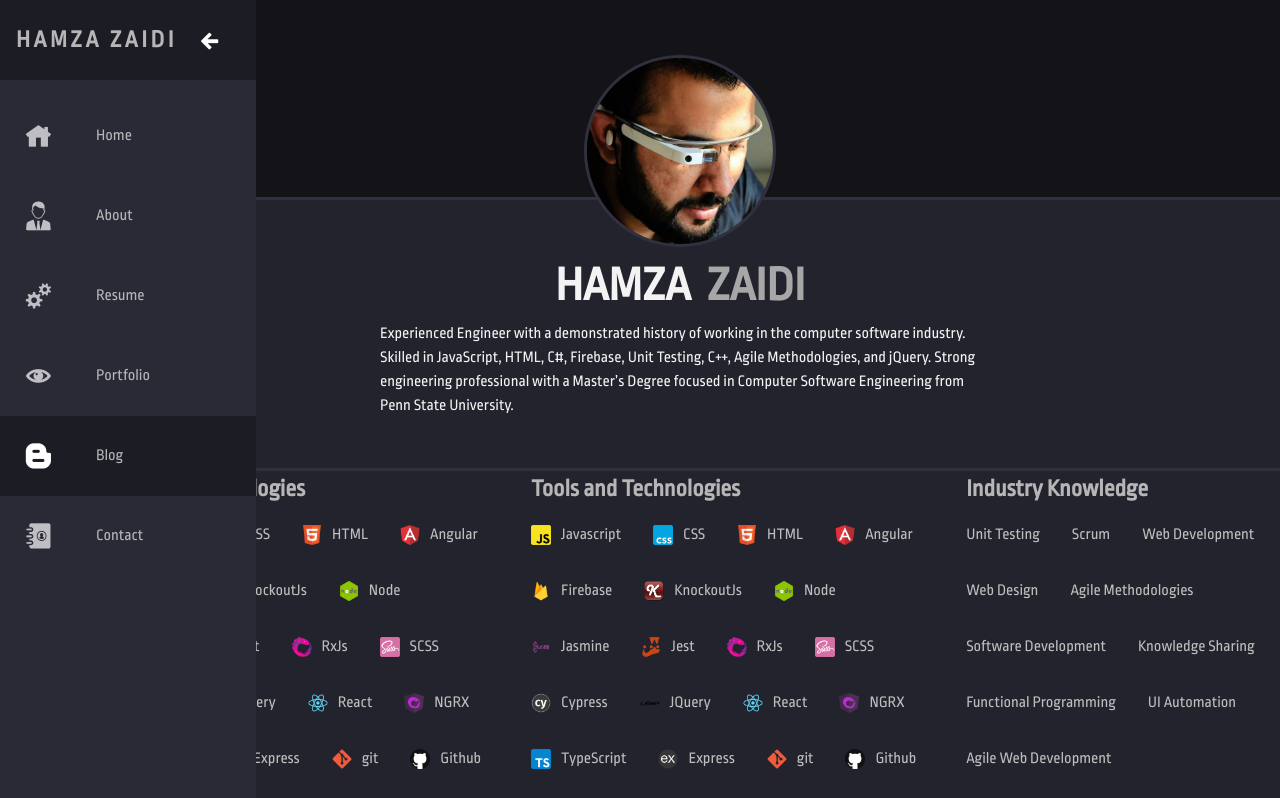
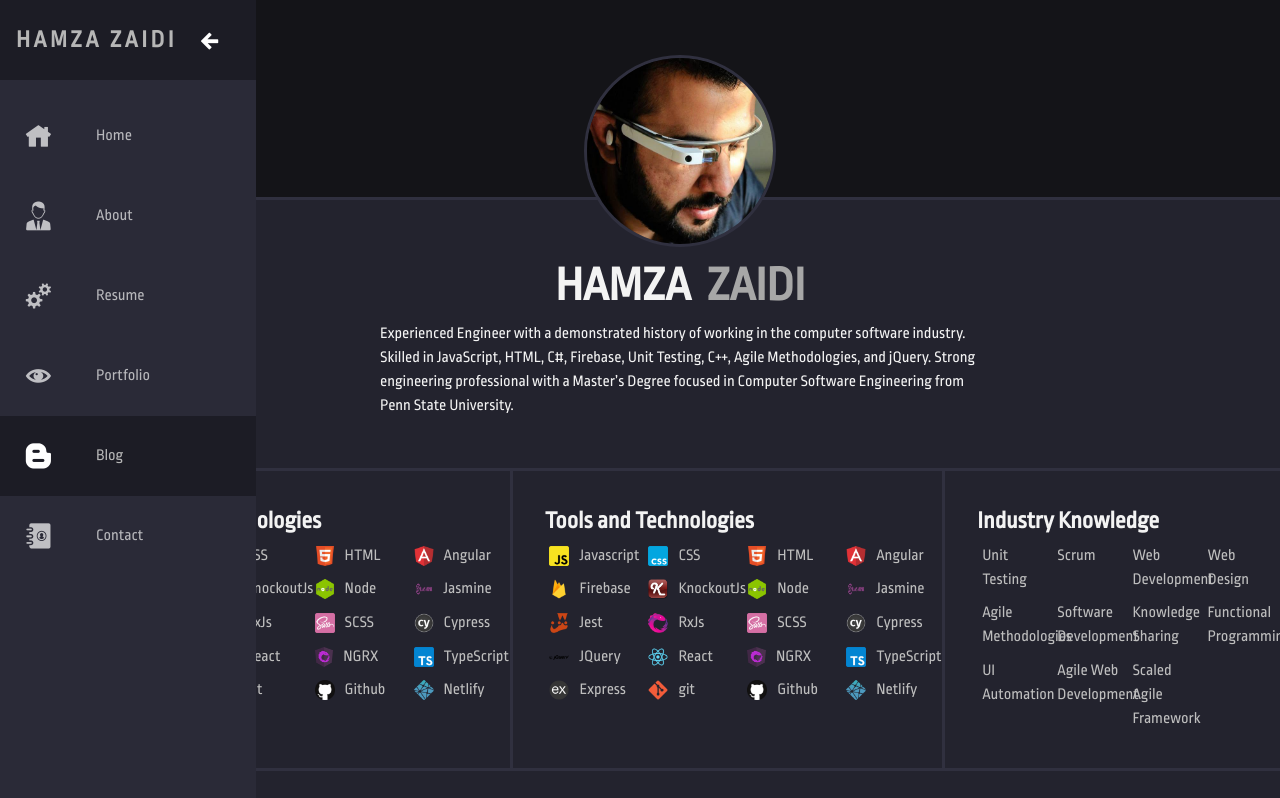
Before and after one commit to hamzazaidi/hamzadev, an Angular app: page /blog in a window 1280 px wide. Shown: the top 798 px of the page. Built offline with nearby package versions, Linux system fonts and the light colour scheme.

Commit message:
styling in progress

```diff
--- a/src/app/components/skill/skill.component.scss
+++ b/src/app/components/skill/skill.component.scss
@@ -3,7 +3,7 @@
     display: flex;
     flex-direction: row;
     align-items: center;
-    padding: 1rem;
+    padding: 0.3rem;
     transition: background 200ms ease-in;
     &:hover {
         background: var(--primary-500);
--- a/src/app/components/skills/skills.component.html
+++ b/src/app/components/skills/skills.component.html
@@ -1,7 +1,7 @@
 <div>
     <h1>{{ title }}</h1>
-    <div class="skill-container">
-        <div *ngFor="let skill of list">
+    <div class="row">
+        <div class="col-md-6 col-xl-3" *ngFor="let skill of list">
             <app-skill [skill]="skill"></app-skill>
         </div>
     </div>
--- a/src/app/components/skills/skills.component.scss
+++ b/src/app/components/skills/skills.component.scss
@@ -1,12 +1,6 @@
 @import "../../scss/theme.scss";
 h1 {
-    color: $text-300;
+    color: $text-100;
     font-size: 1.5rem;
     margin-bottom: 0;
-    margin-left: 1rem;
 }
-
-.skill-container {
-    display: flex;
-    flex-wrap: wrap;
-}
--- a/src/app/containers/resume/resume.component.scss
+++ b/src/app/containers/resume/resume.component.scss
@@ -42,8 +42,13 @@
 .credentials {
     display: flex;
     border-top: 3px solid var(--primary-100);
-    border-top: 3px solid var(--primary-100);
+    border-bottom: 3px solid var(--primary-100);
     & > div {
+        border-right: 3px solid var(--primary-100);
         flex-grow: 1;
+        padding: 2rem;
+        &:last-child {
+            border-right: 0;
+        }
     }
 }
```
